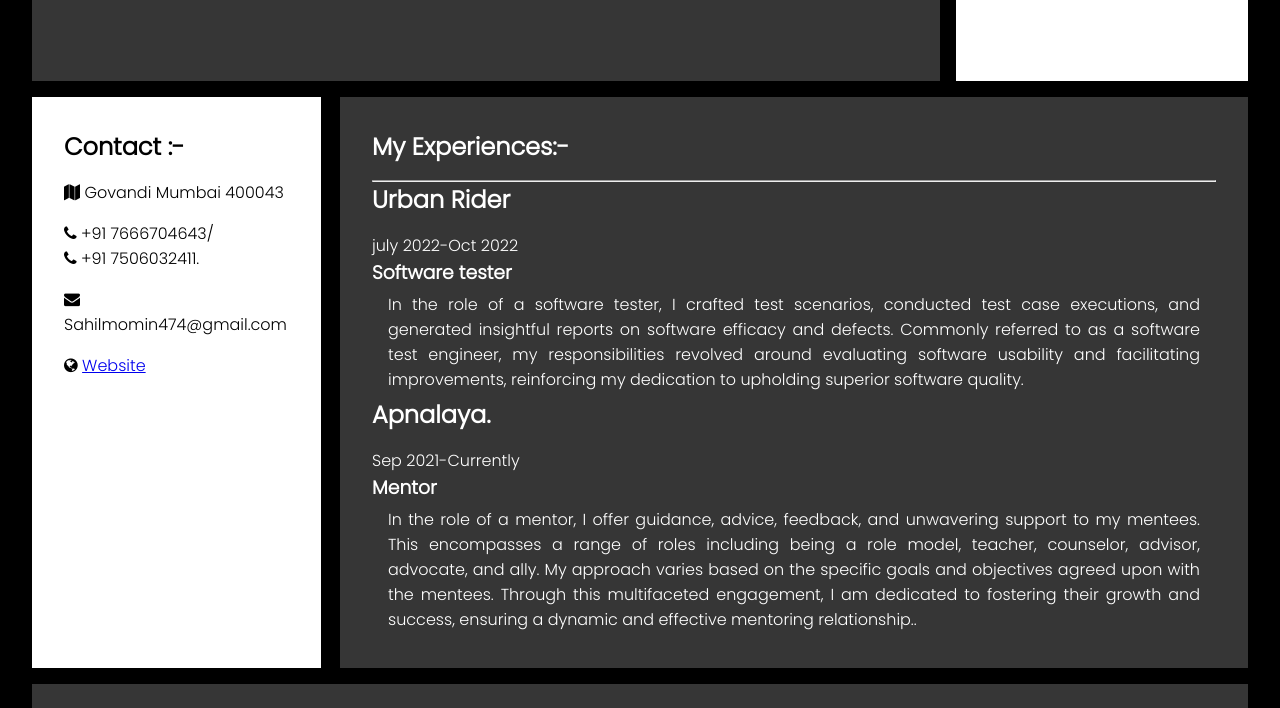
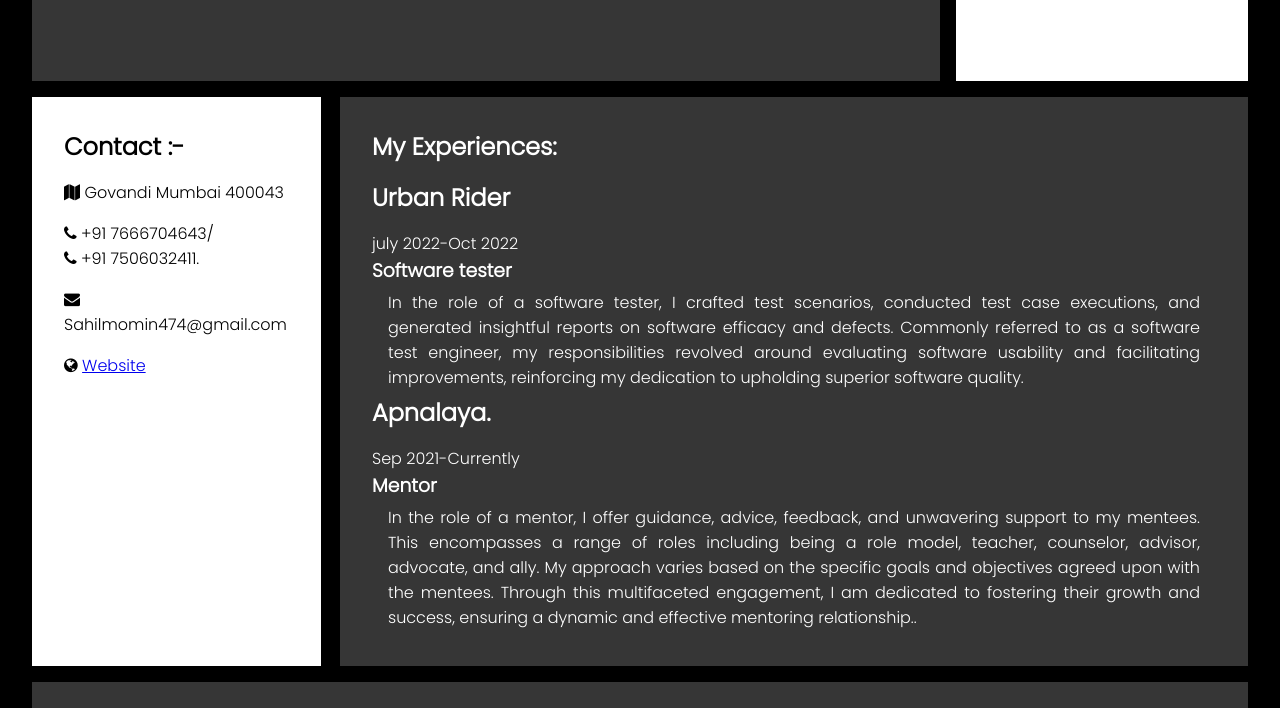
Before and after one commit to sk-sahil2002/Portfolio, a plain HTML site: page index.html in a window 1280 px wide. Shown: the part 2040-2748 px from the top of the page. Drawn offline with Linux system fonts and the light colour scheme.

Commit message:
Update index.html

```diff
--- a/index.html
+++ b/index.html
@@ -118,8 +118,8 @@
         </div>
         <div class="exp">
             <h2>
-                My Experiences:-
-            </h2><hr>
+                My Experiences:
+            </h2>
             <h2>Urban Rider</h2>
             <h7>july 2022-Oct 2022</h7>
             <h3>Software tester</h3>
```
